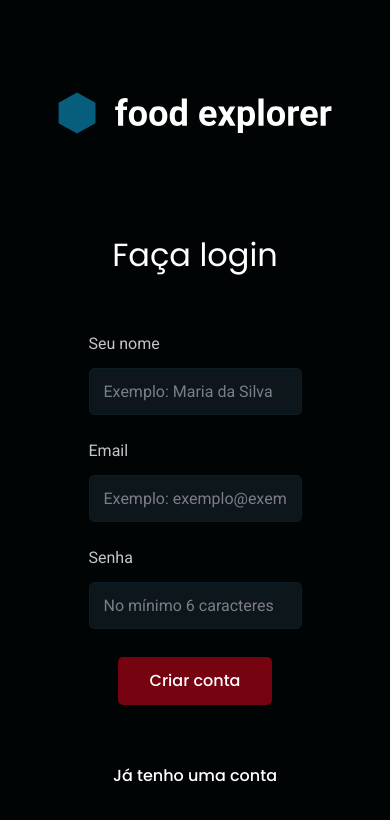
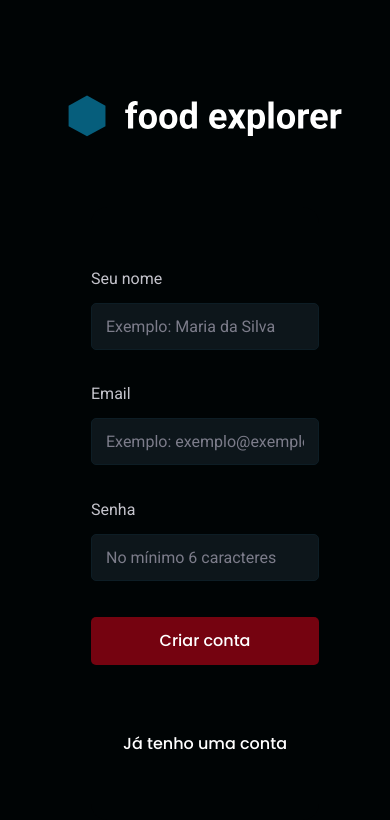
Before and after one commit to DavidFerreiraa/food-explorer-frontend, a React (Vite) app in the folder web/: page /register in a window 390 px wide. Shown: the top 820 px of the page. Built offline with nearby package versions, Linux system fonts and the light colour scheme.

Commit message:
styles: making signUp and signIn responsible

```diff
--- a/web/src/pages/SignIn/styles.ts
+++ b/web/src/pages/SignIn/styles.ts
@@ -13,7 +13,7 @@ export const Container = styled.div`
     align-items: center;
     justify-content: space-between;
 
-    @media (max-width: 768px) {
+    @media (max-width: 900px) {
         flex-direction: column;
 
         padding: 2.4rem;
@@ -27,6 +27,12 @@ export const Holder = styled.div`
 
     > img {
         max-width: 28rem;
+    }
+
+    @media (max-width: 900px) {
+        width: 100%;
+        max-width: 100%;
+        padding: 0 clamp(3.2rem, 4.7rem, 6.2rem) 0 clamp(5.2rem, 6.7rem, 8.2rem);
     }
 `;
 
@@ -46,10 +52,16 @@ export const Form = styled.form`
 
     border-radius: 1.6rem;
 
-    @media (max-width: 768px) {
-        padding: 3.2rem;
+    @media (max-width: 900px) {
+        padding: clamp(3.2rem, 6.4rem, 7.2rem) 0;
+        width: 100%;
+        max-width: 100%;
 
-        background: none;
+        background-color: ${({ theme }) => theme.COLORS.DARK_100};
+
+        > button {
+            width: 100%;
+        }
     }
 `;
 
@@ -60,4 +72,8 @@ export const Legend = styled.h1`
     line-height: 140%;
 
     color: ${({ theme }) => theme.COLORS.LIGHT_100};
+
+    @media (max-width: 900px) {
+        display: none !important;
+    }
 `;
--- a/web/src/pages/SignUp/index.tsx
+++ b/web/src/pages/SignUp/index.tsx
@@ -26,7 +26,7 @@ export function SignUp() {
             </Holder>
             <Holder>
                 <Form onSubmit={(event) => handleSignIn(event)}>
-                    <Legend>Faça login</Legend>
+                    <Legend>Crie sua conta</Legend>
                     <FormField placeholder="Exemplo: Maria da Silva" label="Seu nome" htmlFor="name" onChange={(e) => {setName(e.target.value)}}/>
                     <FormField placeholder="Exemplo: exemplo@exemplo.com.br" label="Email" htmlFor="email" onChange={(e) => {setEmail(e.target.value)}}/>
                     <FormField placeholder="No mínimo 6 caracteres" label="Senha" htmlFor="password" onChange={(e) => {setPassword(e.target.value)}}/>
--- a/web/src/pages/SignUp/styles.ts
+++ b/web/src/pages/SignUp/styles.ts
@@ -13,7 +13,7 @@ export const Container = styled.div`
     align-items: center;
     justify-content: space-between;
 
-    @media (max-width: 768px) {
+    @media (max-width: 900px) {
         flex-direction: column;
 
         padding: 2.4rem;
@@ -28,6 +28,12 @@ export const Holder = styled.div`
 
     > img {
         max-width: 28rem;
+    }
+
+    @media (max-width: 900px) {
+        width: 100%;
+        max-width: 100%;
+        padding: 0 clamp(3.2rem, 4.7rem, 6.2rem) 0 clamp(5.2rem, 6.7rem, 8.2rem);
     }
 `;
 
@@ -48,10 +54,16 @@ export const Form = styled.form`
 
     border-radius: 1.6rem;
 
-    @media (max-width: 768px) {
-        padding: 3.2rem;
+    @media (max-width: 900px) {
+        padding: clamp(3.2rem, 6.4rem, 7.2rem) 0;
+        width: 100%;
+        max-width: 100%;
 
-        background: none;
+        background-color: ${({ theme }) => theme.COLORS.DARK_100};
+
+        > button {
+            width: 100%;
+        }
     }
 `;
 
@@ -62,4 +74,8 @@ export const Legend = styled.h1`
     line-height: 140%;
 
     color: ${({ theme }) => theme.COLORS.LIGHT_100};
+
+    @media (max-width: 900px) {
+        display: none !important;
+    }
 `;
```
